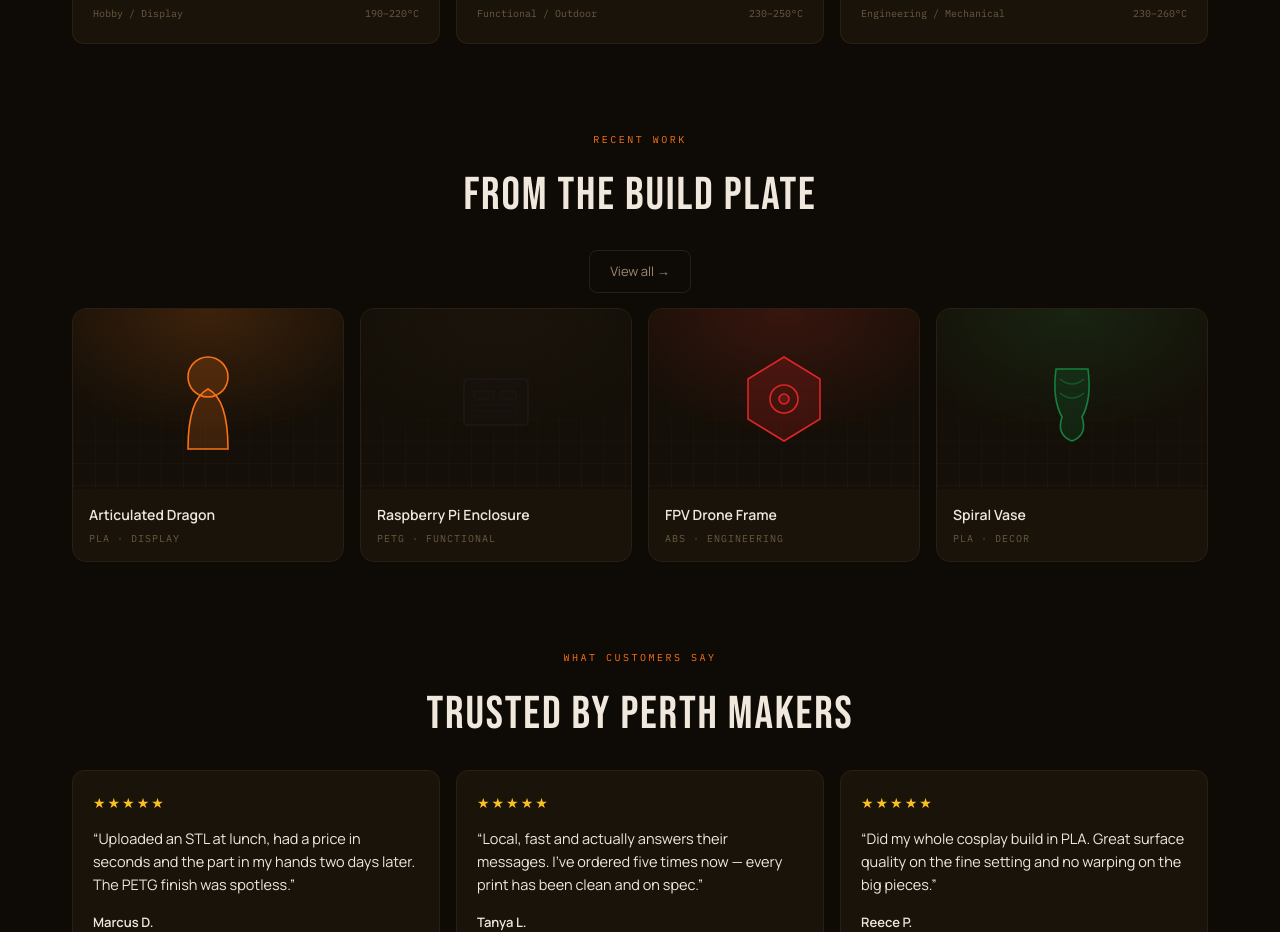
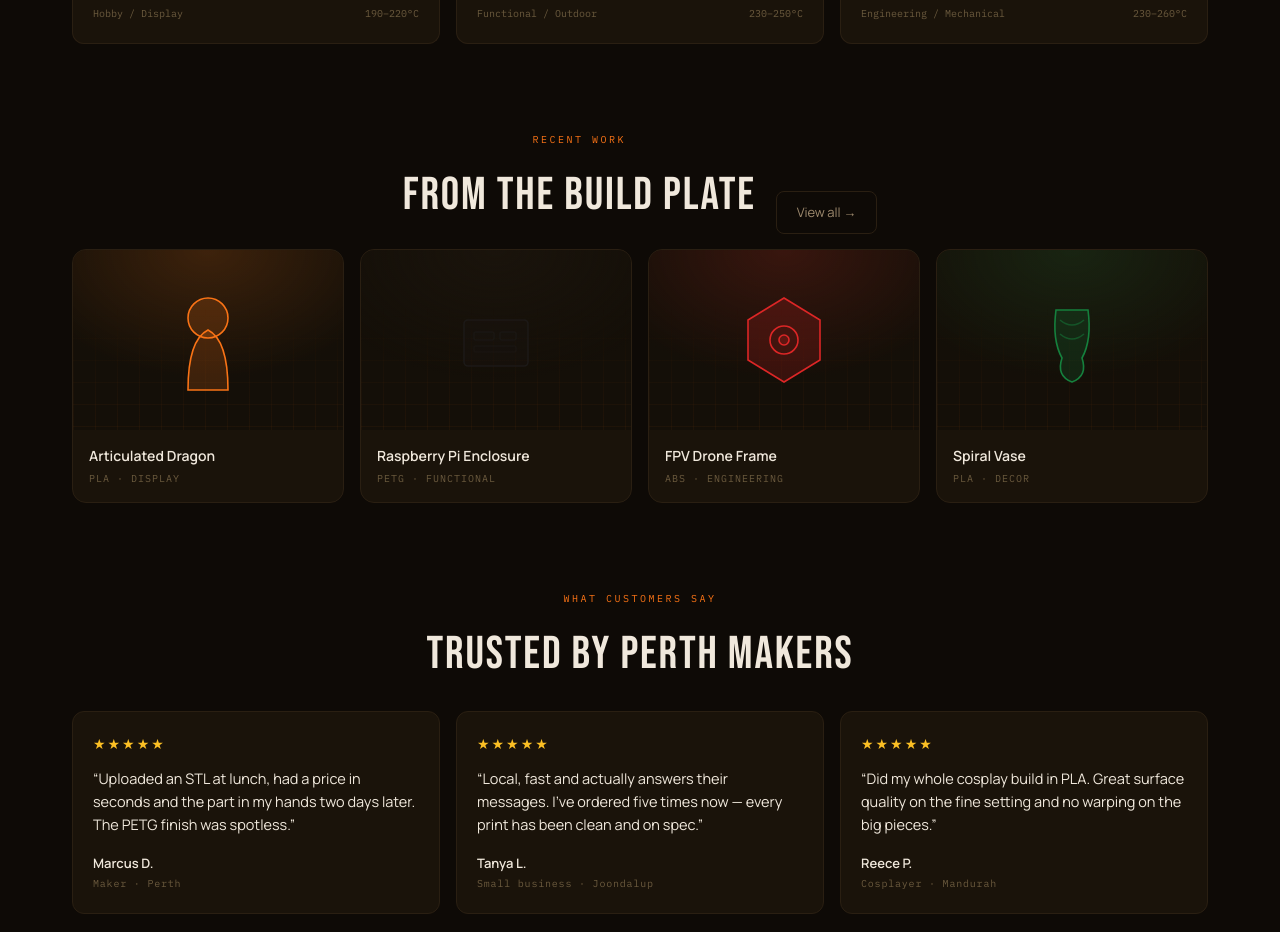
Before and after one commit to BT888BT/Stratum3D, a Next.js app: page / in a window 1280 px wide. Shown: the part 1640-2572 px from the top of the page. Built offline with nearby package versions, Linux system fonts and the light colour scheme.

Commit message:
push and commin

```diff
--- a/app/page.tsx
+++ b/app/page.tsx
@@ -149,7 +149,7 @@ export default function Home() {
 
       {/* ── Gallery preview ──────────────────────────────────── */}
       <section style={{ marginBottom: "clamp(48px, 8vw, 88px)" }}>
-        <div style={{ display: "flex", flexDirection: "column", alignItems: "center", marginBottom: 15, gap: 16 }}>
+        <div style={{ display: "flex", alignItems: "flex-end", justifyContent: "center", marginBottom: 15, gap: 20, flexWrap: "wrap" }}>
           <div style={{ textAlign: "center" }}>
             <span className="eyebrow" style={{ textAlign: "center", marginBottom: 10 }}>Recent work</span>
             <h2 className="font-display" style={{ fontSize: "clamp(30px, 5vw, 46px)" }}>FROM THE BUILD PLATE</h2>
```
